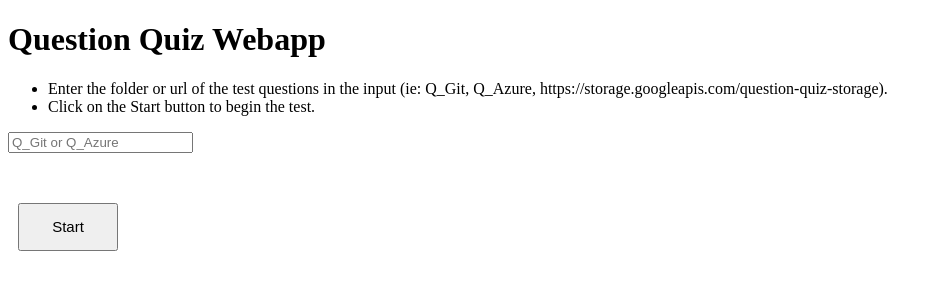
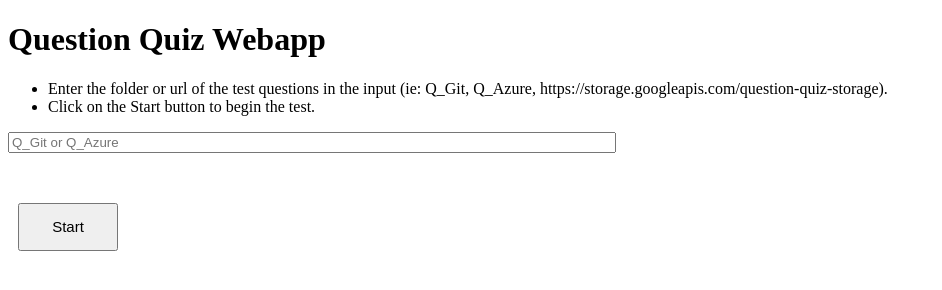
Before and after one commit to CodeSolutions2/question_quiz_app, a plain HTML site: page index5.html in a window 1280 px wide. Shown: the whole page, without its empty margins (0-942 px from the left). Drawn offline with nearby package versions, Linux system fonts and the light colour scheme.

Commit message:
Update index5.html

```diff
--- a/index5.html
+++ b/index5.html
@@ -10,7 +10,7 @@
   <li>Click on the Start button to begin the test.</li>
 </ul>
 
-<input type="text" name="" id="quiz_app_folderORurl" value="" placeholder="Q_Git or Q_Azure" style="display:block;">
+<input type="text" name="" id="quiz_app_folderORurl" value="" placeholder="Q_Git or Q_Azure" style="display:block; width: 600px;">
 
   <label for="file" id="label_for_quiz_completion" style="display:none">Quiz completion:</label><progress id="completion" max="100" value="0" style="display:none">0%</progress>
 
```
